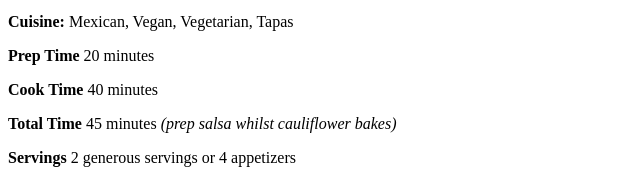
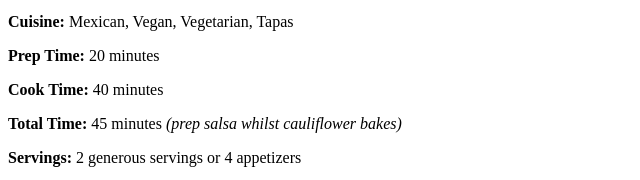
Before and after one commit to gfarrar7/odin-recipes, a plain HTML site: page recipes/cauliflower-tacos.html in a window 1280 px wide. Shown: the part 573-753 px from the top of the page, 0-640 px from the left. Drawn offline with Linux system fonts and the light colour scheme; grey boxes are pictures that could not be loaded.

Commit message:
Finalise changes to breakfast-burrito.html and cauliflower-tacos.html pages

```diff
--- a/recipes/cauliflower-tacos.html
+++ b/recipes/cauliflower-tacos.html
@@ -14,10 +14,10 @@
         <h3>Cooking Details</h3>
             <p><strong>Course:</strong> Appetizer, Lunch, Main Course</p>
             <p><strong>Cuisine:</strong> Mexican, Vegan, Vegetarian, Tapas</p>
-            <p><strong>Prep Time</strong> 20 minutes</p>
-            <p><strong>Cook Time</strong> 40 minutes</p>
-            <p><strong>Total Time</strong> 45 minutes <em>(prep salsa whilst cauliflower bakes)</em></p>
-            <p><strong>Servings</strong> 2 generous servings or 4 appetizers</p>
+            <p><strong>Prep Time:</strong> 20 minutes</p>
+            <p><strong>Cook Time:</strong> 40 minutes</p>
+            <p><strong>Total Time:</strong> 45 minutes <em>(prep salsa whilst cauliflower bakes)</em></p>
+            <p><strong>Servings:</strong> 2 generous servings or 4 appetizers</p>
         <img width="200" src="https://www.eatfigsnotpigs.com/caribbean-inspired-cauliflower-tacos-with-mango-salsa/jamaican-jerk-cauliflower-tacos_0299/" alt="Close up shot of cauliflower and mango salsa taco">
         <h3>Roasted Cauliflower Ingredients</h3>
             <ul>
```
Also changed, not shown: recipes/breakfast-burrito.html (+4 -4 lines).
